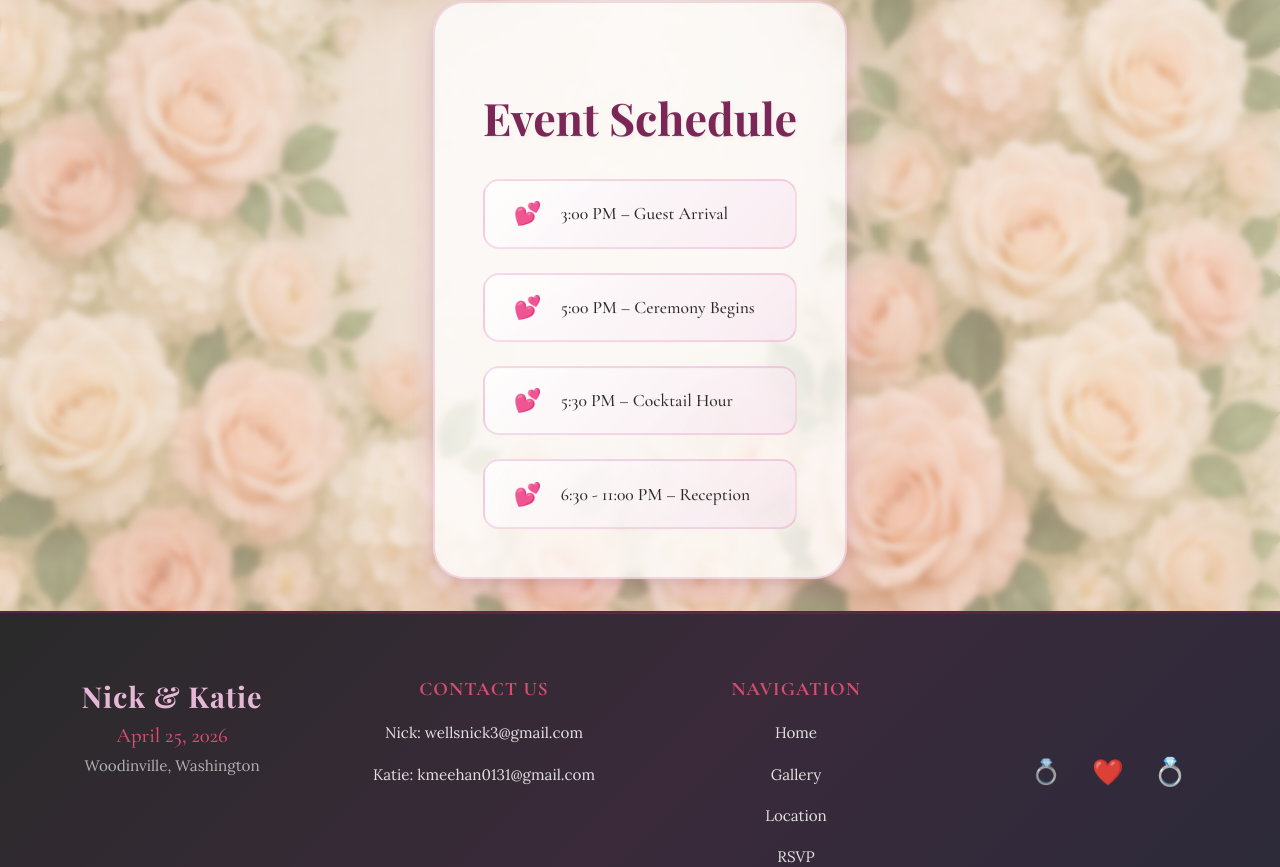
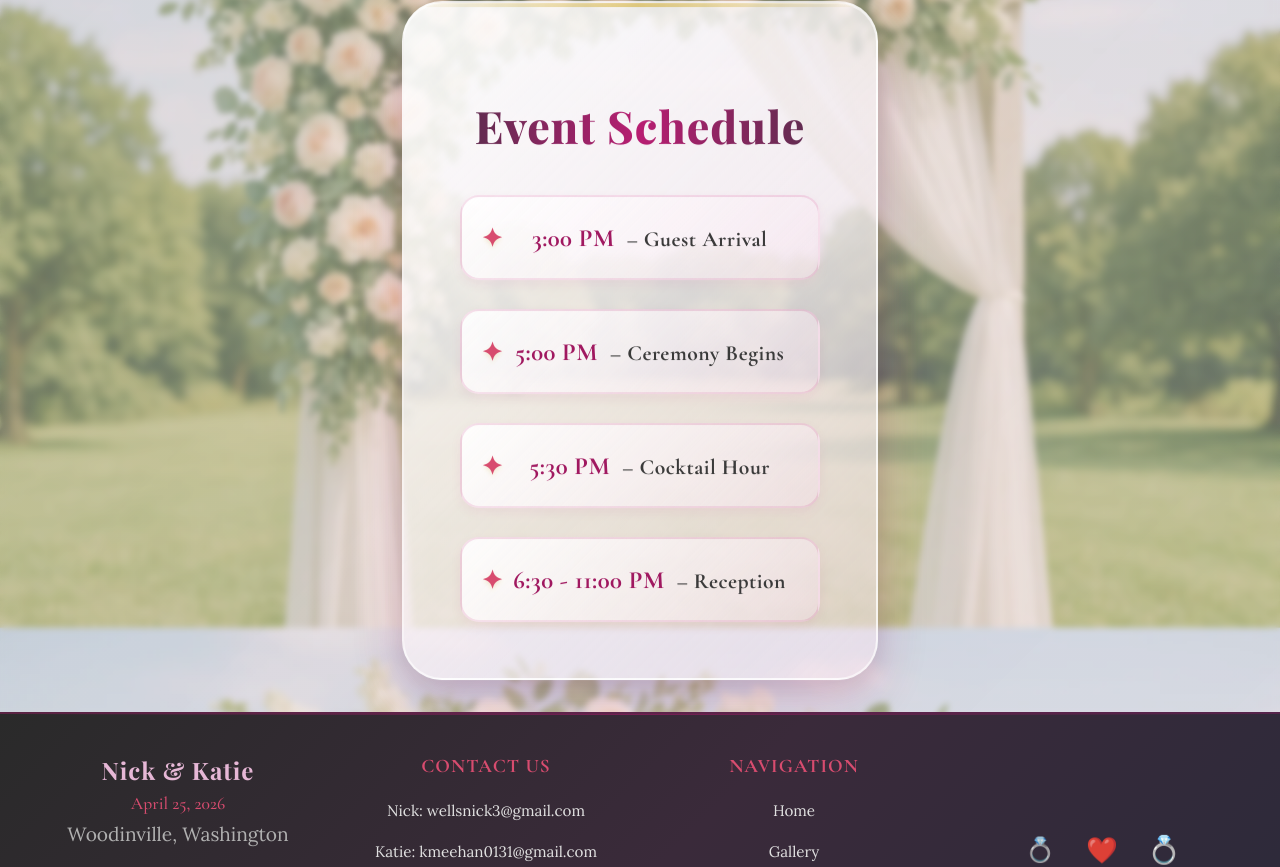
Before and after one commit to Risingsheild/WeddingDay, a React (Create React App) app: page / in a window 1280 px wide. Shown: the part 1079-1946 px from the top of the page. Built offline with nearby package versions, Linux system fonts and the light colour scheme.

Commit message:
Background Change

```diff
--- a/src/App.js
+++ b/src/App.js
@@ -62,7 +62,7 @@ function AppContent() {
   const location = useLocation();
 
   return (
-    <div className="app-background" style={{ backgroundImage: `url(/images/AlternativeBackground.webp)` }}>
+    <div className="app-background" style={{ backgroundImage: `url(/images/Weddingarchbackground.webp)` }}>
       <div className="overlay"></div>
       <div className="app-content">
         <NavLinks />
--- a/src/pages/Home.jsx
+++ b/src/pages/Home.jsx
@@ -1,4 +1,4 @@
-import { useEffect, useState } from 'react';
+//import { useEffect, useState } from 'react';
 import { PageWrapper } from '../components/PageWrapper';
 import { motion } from 'framer-motion';
 import { WeddingCountdown } from '../components/WeddingCountdown';
@@ -30,10 +30,10 @@ export function Home() {
         >
           <h2>Event Schedule</h2>
           <ul className="timeline-list">
-            <li>3:00 PM – Guest Arrival</li>
-            <li>5:00 PM – Ceremony Begins</li>
-            <li>5:30 PM – Cocktail Hour</li>
-            <li>6:30 - 11:00 PM – Reception</li>
+            <li><span className="event-time">3:00 PM</span> – Guest Arrival</li>
+            <li><span className="event-time">5:00 PM</span> – Ceremony Begins</li>
+            <li><span className="event-time">5:30 PM</span> – Cocktail Hour</li>
+            <li><span className="event-time">6:30 - 11:00 PM</span> – Reception</li>
           </ul>
         </motion.div>
       </div>
--- a/src/pages/Location.jsx
+++ b/src/pages/Location.jsx
@@ -64,7 +64,7 @@ export function Location() {
                         </div>
                     </div>
                     <div className="valet-note">
-                        <p>🚗 Don't worry about parking - we've got you covered with free valet!</p>
+                        <p>🚗 Don't worry about parking at Willows Lodge - we've got you covered with free valet!</p>
                     </div>
                 </motion.div>
             </div>
--- a/src/styles/Footer.css
+++ b/src/styles/Footer.css
@@ -3,7 +3,7 @@
 .wedding-footer {
     background: linear-gradient(135deg, #2a2a2a 0%, #3a2a3a 50%, #2a2a3a 100%);
     color: #f0f0f0;
-    padding: 4rem 2rem 2rem 2rem;
+    padding: 2.5rem 2rem 1.5rem 2rem;
     margin-top: auto;
     border-top: 2px solid rgba(184, 21, 111, 0.3);
     position: relative;
@@ -25,8 +25,8 @@
     margin: 0 auto;
     display: grid;
     grid-template-columns: repeat(auto-fit, minmax(250px, 1fr));
-    gap: 3rem;
-    margin-bottom: 2rem;
+    gap: 2rem;
+    margin-bottom: 1.5rem;
     position: relative;
     z-index: 2;
 }
@@ -37,9 +37,9 @@
 
 .footer-section h3 {
     font-family: 'Playfair Display', serif;
-    font-size: 1.8rem;
+    font-size: 1.5rem;
     color: #e6b7d6;
-    margin: 0 0 0.5rem 0;
+    margin: 0 0 0.4rem 0;
     letter-spacing: 1px;
 }
 
@@ -54,14 +54,14 @@
 
 .wedding-date {
     font-family: 'Cormorant Garamond', serif;
-    font-size: 1.3rem;
+    font-size: 1.1rem;
     color: #d84c6f;
-    margin: 0.5rem 0;
+    margin: 0.4rem 0;
     font-weight: 500;
 }
 
 .wedding-location {
-    font-size: 0.95rem;
+    font-size: 1.2rem;
     color: #b0b0b0;
     margin: 0.5rem 0 0 0;
 }
--- a/src/styles/Home.css
+++ b/src/styles/Home.css
@@ -156,28 +156,48 @@ iframe.square-box {
 /* Timeline card */
 .timeline-card {
     grid-column: 1 / -1;
-    background: rgba(255, 255, 255, 0.75);
-    border-radius: 2rem;
+    background: linear-gradient(135deg, rgba(255, 255, 255, 0.92) 0%, rgba(247, 227, 239, 0.55) 100%);
+    border-radius: 2.5rem;
     box-shadow:
-        0 12px 40px rgba(184, 21, 111, 0.15),
-        0 4px 12px rgba(0, 0, 0, 0.08);
-    padding: 3rem;
+        0 20px 60px rgba(184, 21, 111, 0.18),
+        0 8px 24px rgba(0, 0, 0, 0.1),
+        inset 0 1px 0 rgba(255, 255, 255, 0.5);
+    padding: 3.5rem 3.5rem;
     margin: 0 auto;
-    max-width: 850px;
-    border: 2px solid rgba(184, 21, 111, 0.15);
+    max-width: 900px;
+    border: 2px solid rgba(255, 255, 255, 0.6);
     position: relative;
     z-index: 2;
     text-align: center;
-    backdrop-filter: blur(10px);
+    backdrop-filter: blur(12px);
+    overflow: hidden;
+}
+
+/* Subtle gradient accent at top of card */
+.timeline-card::before {
+    content: '';
+    position: absolute;
+    top: 0;
+    left: 0;
+    right: 0;
+    height: 4px;
+    background: linear-gradient(90deg, rgba(184, 21, 111, 0), rgba(212, 175, 55, 0.6), rgba(184, 21, 111, 0));
+    z-index: 1;
 }
 
 .timeline-card h2 {
     font-family: 'Playfair Display', 'Great Vibes', cursive;
     font-size: 2.8rem;
-    color: #7a2757;
-    margin-bottom: 2rem;
-    text-shadow: 2px 2px 4px rgba(0, 0, 0, 0.05);
-    font-weight: 700;
+    background: linear-gradient(90deg, #5a2d4d 0%, #b81e72 50%, #5a2d4d 100%);
+    -webkit-background-clip: text;
+    -webkit-text-fill-color: transparent;
+    background-clip: text;
+    margin-bottom: 2.5rem;
+    text-shadow: none;
+    font-weight: 800;
+    letter-spacing: 1px;
+    position: relative;
+    z-index: 2;
 }
 
 .timeline-list {
@@ -186,37 +206,51 @@ iframe.square-box {
     margin: 0;
     display: flex;
     flex-direction: column;
-    gap: 1.5rem;
-    max-width: 600px;
+    gap: 1.8rem;
+    max-width: 620px;
     margin: 0 auto;
+    position: relative;
+    z-index: 2;
 }
 
 .timeline-list li {
     position: relative;
-    padding: 1.2rem 1.8rem;
-    font-size: 1.1rem;
-    background: linear-gradient(135deg, rgba(255, 255, 255, 0.8), rgba(247, 227, 239, 0.6));
-    border-radius: 1rem;
-    border: 2px solid rgba(184, 21, 111, 0.15);
-    transition: all 0.3s cubic-bezier(0.34, 1.56, 0.64, 1);
-    display: flex;
-    align-items: center;
-    gap: 1.2rem;
+    padding: 1.6rem 2rem 1.6rem 3.2rem;
+    font-size: 1.35rem;
+    background: linear-gradient(135deg, rgba(255, 255, 255, 0.92), rgba(247, 227, 239, 0.45));
+    border-radius: 1.2rem;
+    border: 2px solid rgba(184, 21, 111, 0.12);
+    transition: all 0.35s cubic-bezier(0.34, 1.56, 0.64, 1);
+    display: block;
     font-family: 'Cormorant Garamond', serif;
-    font-weight: 500;
+    font-weight: 700;
+    letter-spacing: 0.5px;
+    color: #3a3a3a;
+    box-shadow: 0 4px 12px rgba(184, 21, 111, 0.06);
 }
 
 .timeline-list li:hover {
-    transform: translateY(-5px);
-    box-shadow: 0 12px 32px rgba(184, 21, 111, 0.2), 0 4px 12px rgba(0, 0, 0, 0.1);
-    background: linear-gradient(135deg, rgba(255, 255, 255, 0.95), rgba(247, 227, 239, 0.8));
-    border-color: rgba(184, 21, 111, 0.3);
+    transform: translateY(-6px) translateX(4px);
+    box-shadow: 0 16px 40px rgba(184, 21, 111, 0.2), inset 0 1px 0 rgba(255, 255, 255, 0.4);
+    background: linear-gradient(135deg, rgba(255, 255, 255, 0.98), rgba(247, 227, 239, 0.7));
+    border-color: rgba(184, 21, 111, 0.25);
 }
 
 .timeline-list li::before {
-    content: '💕';
-    font-size: 1.4rem;
-    flex-shrink: 0;
+    content: '✦';
+    position: absolute;
+    left: 1.2rem;
+    font-size: 1.6rem;
+    color: #d84c6f;
+    font-weight: 900;
+    text-shadow: 0 2px 4px rgba(212, 175, 55, 0.2);
+}
+
+.event-time {
+    font-size: 1.55rem;
+    font-weight: 800;
+    color: #a01860;
+    margin-right: 0.4rem;
 }
 
 /* Location section */
@@ -231,7 +265,8 @@ iframe.square-box {
     border: 2px solid rgba(184, 21, 111, 0.1);
     backdrop-filter: blur(10px);
     margin: 1rem auto;
-    max-width: 1200px;
+    max-width: 1400px;
+    width: 90%;
 }
 
 .location-content {
@@ -256,12 +291,13 @@ iframe.square-box {
 }
 
 .location-info p {
-    font-size: 1.05rem;
+    font-size: 1.35rem;
     margin-bottom: 2rem;
-    color: #3a3a3a;
-    line-height: 1.8;
+    color: #2a2a2a;
+    line-height: 2;
     text-align: center;
     font-family: 'Cormorant Garamond', serif;
+    font-weight: 500;
 }
 
 .directions-link {
@@ -286,7 +322,7 @@ iframe.square-box {
 }
 
 .hotels-list {
-    margin-top: 2rem;
+    margin-top: 1rem;
     background: linear-gradient(135deg, rgba(255, 255, 255, 0.9), rgba(247, 227, 239, 0.5));
     padding: 2.5rem;
     border-radius: 1.5rem;
@@ -298,10 +334,12 @@ iframe.square-box {
     font-family: 'Playfair Display', cursive;
     font-size: 2rem;
     color: #b8156f;
-    margin-bottom: 1.5rem;
+    margin-bottom: 2rem;
     text-align: center;
     text-shadow: 1px 1px 2px rgba(0, 0, 0, 0.05);
     font-weight: 700;
+    margin-top: -1rem;
+
 }
 
 .hotels-list ul {
@@ -333,7 +371,7 @@ iframe.square-box {
     color: #b81e72;
     text-decoration: none;
     font-weight: 600;
-    font-size: 1.1rem;
+    font-size: 1.5rem;
     text-align: center;
     transition: color 0.3s ease;
     font-family: 'Cormorant Garamond', serif;
@@ -345,17 +383,18 @@ iframe.square-box {
 
 .map-container {
     position: relative;
-    border-radius: 1.5rem;
+    border-radius: 2.4rem;
     overflow: hidden;
     box-shadow: 0 12px 32px rgba(0, 0, 0, 0.12);
     height: 100%;
-    min-height: 400px;
+    min-height: 450px;
     border: 2px solid rgba(184, 21, 111, 0.1);
+    flex: 2;
 }
 
 iframe.square-box {
     display: block;
-    width: 100%;
+    width: 140%;
     height: 100%;
     min-height: 400px;
     border: none;
@@ -367,7 +406,7 @@ img.square-box {
     width: 100%;
     height: 100%;
     min-height: 400px;
-    object-fit: cover;
+    object-fit: fill;
     border: none;
     border-radius: 1.3rem;
 }
@@ -382,7 +421,7 @@ img.square-box {
 }
 
 .valet-note p {
-    font-size: 1.1rem;
+    font-size: 1.4rem;
     color: #3a3a3a;
     font-weight: 500;
     margin: 0;
```
Also changed, not shown: public/images/Weddingarchbackground.webp (added).
